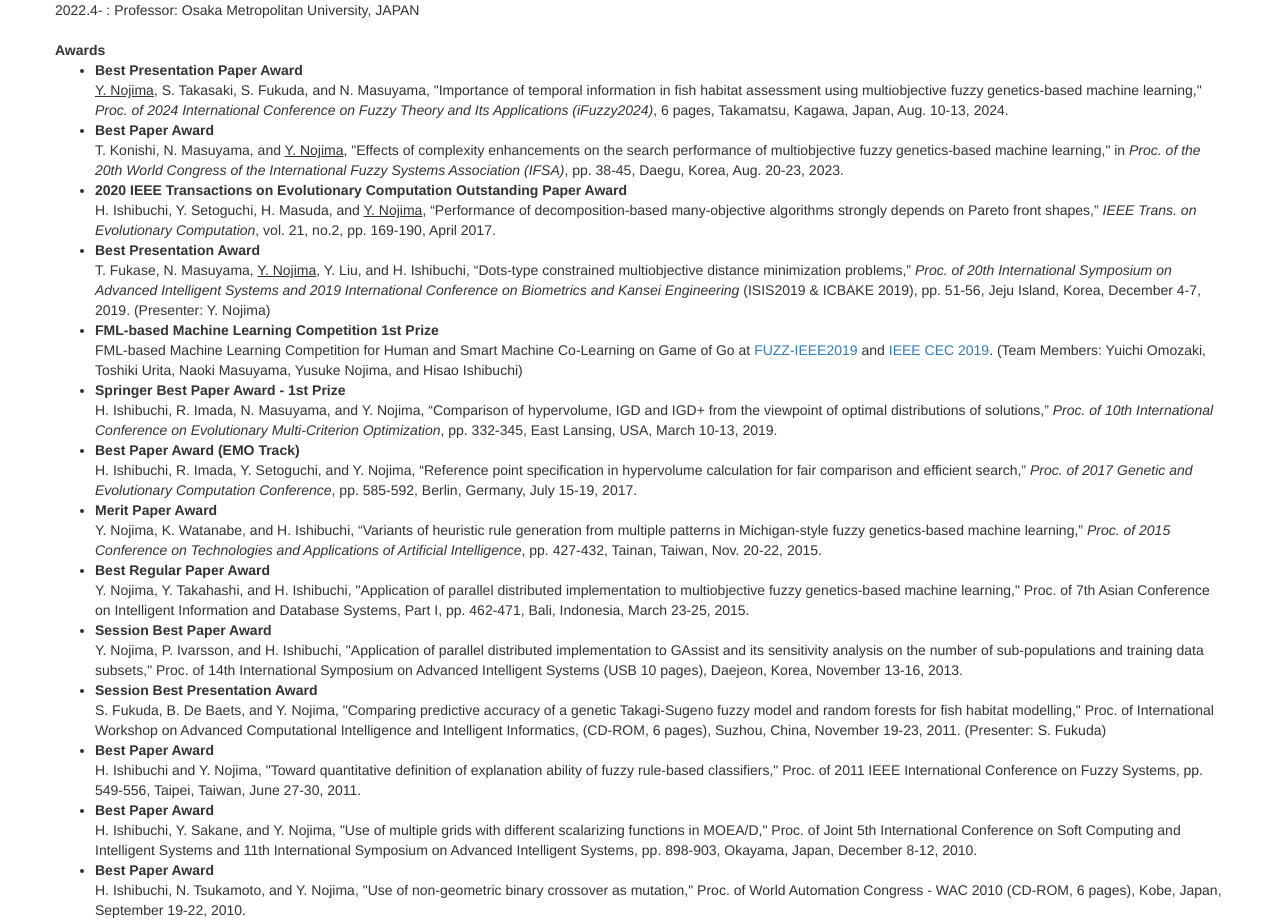
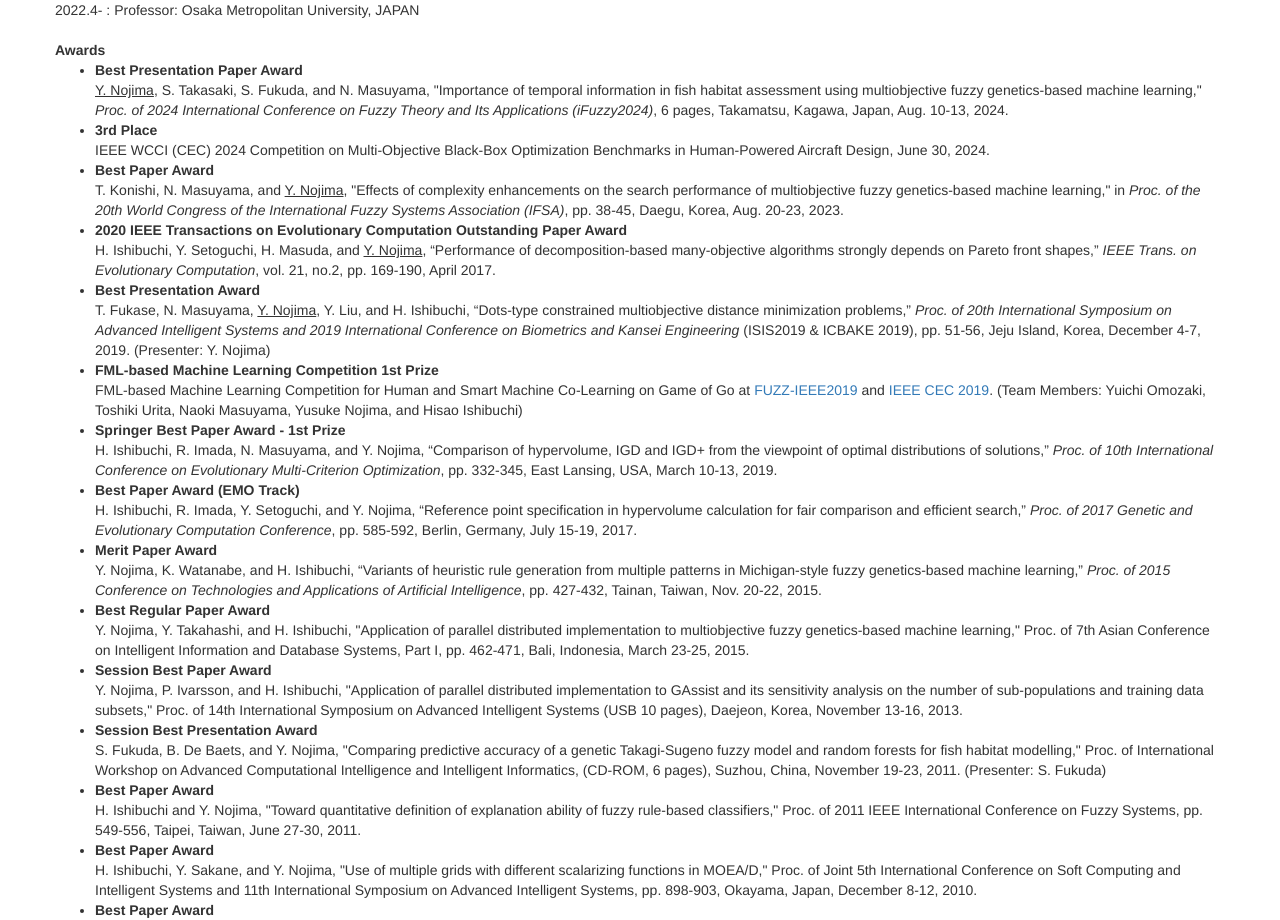
Before and after one commit to yusuke-nojima/yusuke-nojima.github.io, a plain HTML site: page index.html in a window 1280 px wide. Shown: the part 1181-2101 px from the top of the page. Drawn offline with nearby package versions, Linux system fonts and the light colour scheme.

Commit message:
Update index.html

```diff
--- a/index.html
+++ b/index.html
@@ -147,6 +147,11 @@ Yusuke Nojima</font></b></a>
           <b>Best Presentation Paper Award</b><br>
           <U>Y. Nojima</U>, S. Takasaki, S. Fukuda, and N. Masuyama, "Importance of temporal information in fish habitat assessment using multiobjective fuzzy genetics-based machine learning," <I>Proc. of 2024 International Conference on Fuzzy Theory and Its Applications (iFuzzy2024)</I>, 6 pages, Takamatsu, Kagawa, Japan, Aug. 10-13, 2024.
         </li>
+
+        <li>
+          <b>3rd Place</b><br>
+         IEEE WCCI (CEC) 2024 Competition on Multi-Objective Black-Box Optimization Benchmarks in Human-Powered Aircraft Design, June 30, 2024.
+        </li>
         <li>
           <b>Best Paper Award</b><br>
           T. Konishi, N. Masuyama, and <U>Y. Nojima</U>, "Effects of complexity enhancements on the search performance of multiobjective fuzzy genetics-based machine learning," in <I>Proc. of the 20th World Congress of the International Fuzzy Systems Association (IFSA)</I>, pp. 38-45, Daegu, Korea, Aug. 20-23, 2023.
```
